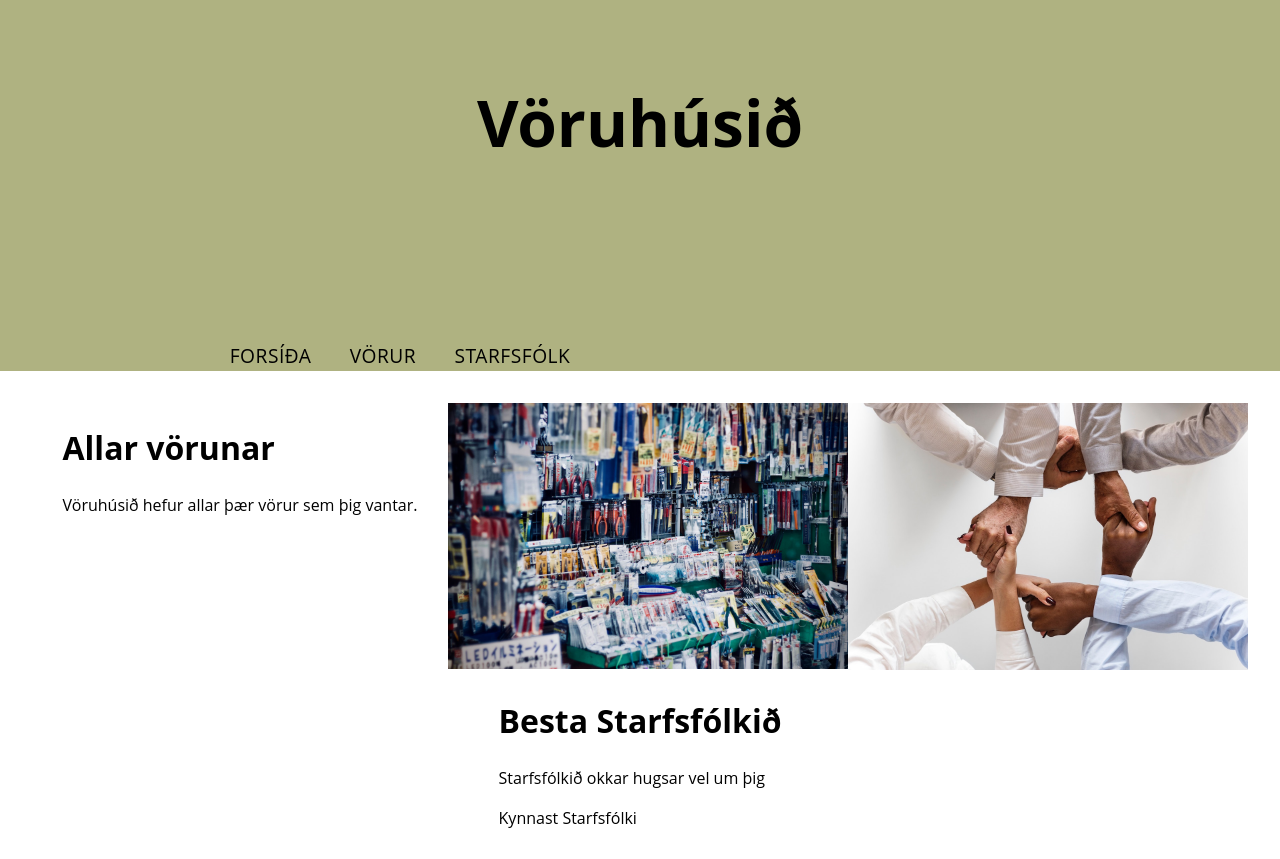
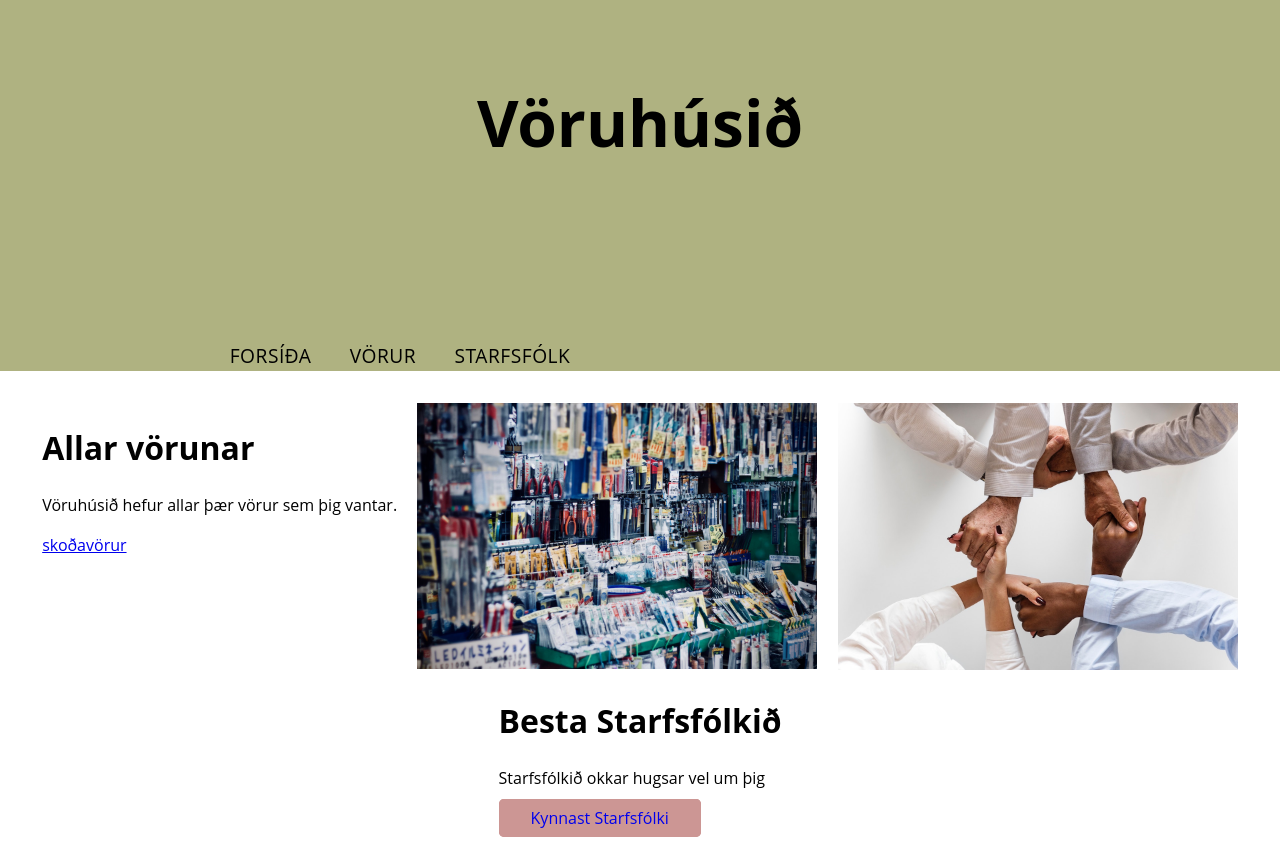
Before and after one commit to saemithor97/Hopaverkefni_1, a website: page index.html in a window 1280 px wide. Shown: the top 859 px of the page. Drawn offline with Linux system fonts and the light colour scheme.

Commit message:
aðeins betra

```diff
--- a/index.html
+++ b/index.html
@@ -29,6 +29,7 @@
       <div class="container">
         <h1>Allar vörunar </h1>
         <p> Vöruhúsið hefur allar þær vörur sem þig vantar. </p>
+        <a href="../pages/products.html">skoðavörur</a>
       </div>
       <div class="container2">
           <img src="../img/products.jpg" alt="products">
@@ -39,7 +40,7 @@
       <div class="container4">
           <h1>Besta Starfsfólkið</h1>
           <p> Starfsfólkið okkar hugsar vel um þig</p>
-          <p>Kynnast Starfsfólki</p>
+          <a href="../pages/staff.html">Kynnast Starfsfólki</a>
       </div>
     </main>
     <footer class="container col-III" >
--- a/styles.css
+++ b/styles.css
@@ -28,10 +28,15 @@ body
 	width: 100%;
 	display: flex;
 	flex-wrap: wrap;
-	justify-content: center;
+	align-content: center;
 }
 .container
 {
+	text-align: left;
+	max-width: 60em;
+	margin: 0 auto;
+}
+.container2{
 	max-width: 60em;
 	margin: 0 auto;
 }
@@ -39,6 +44,10 @@ body
 {
     width: 400px;
 	height: auto;
+}
+.container3{
+	max-width: 60em;
+	margin: 0 auto;
 }
 .container3 img
 {
@@ -50,6 +59,23 @@ body
 	max-width: 60em;
 	margin: 0 auto;
 }
+
+.container4 a:first-of-type{
+	background: #cc9694;
+	text-decoration: none;
+	border-color: #cc9694;
+	border-style: solid;
+	border-radius: 0.3em;
+	border-bottom-width: 0.5em;
+	border-top-width: 0.5em;
+	border-left-width: 2em;
+	border-right-width: 2em;
+}
+.container4 a:visited{
+	color: black;
+	border-color: #cc9694;
+}
+
 
 .nafnAfSidu{
 	background: #afb281;
```
